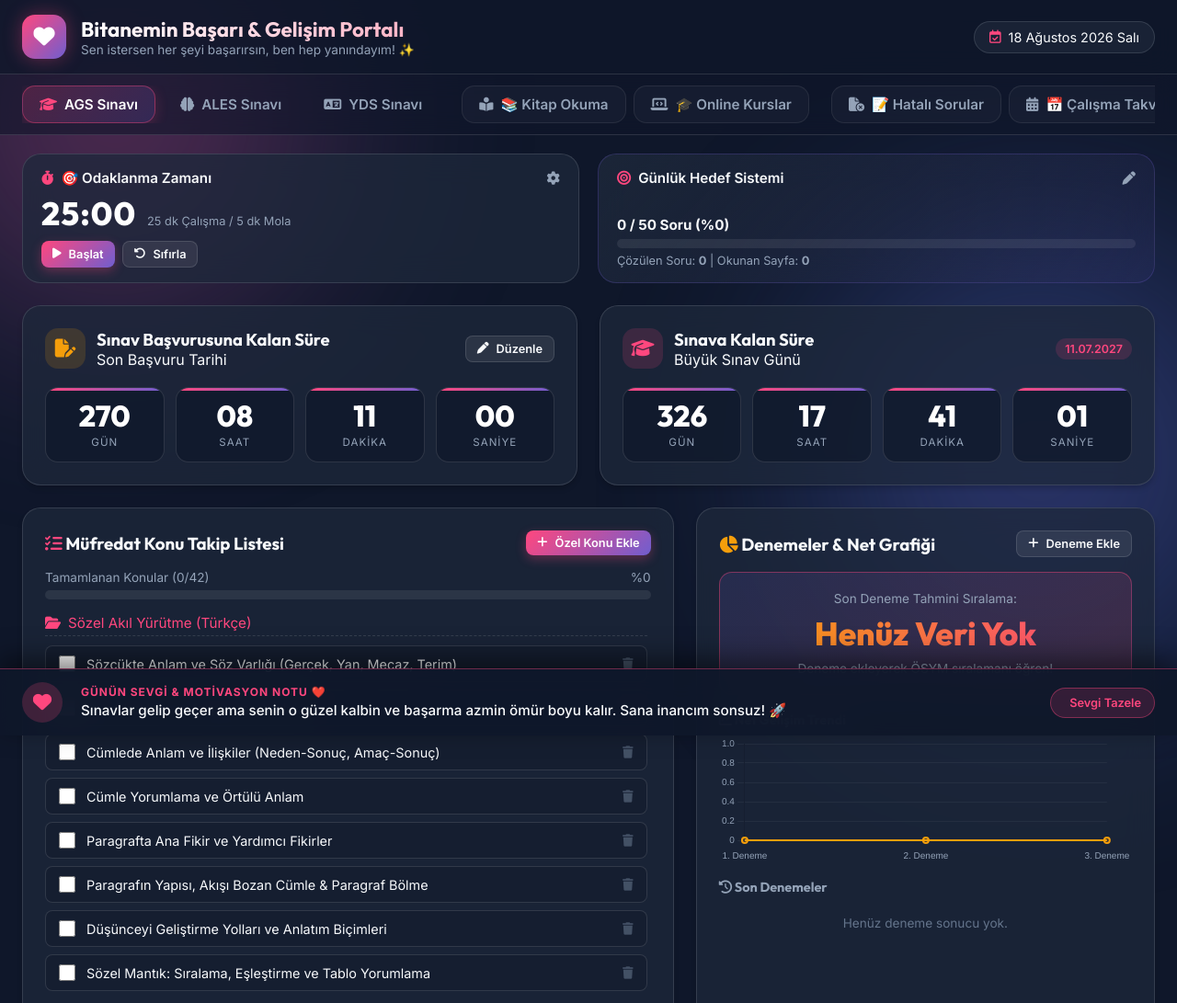
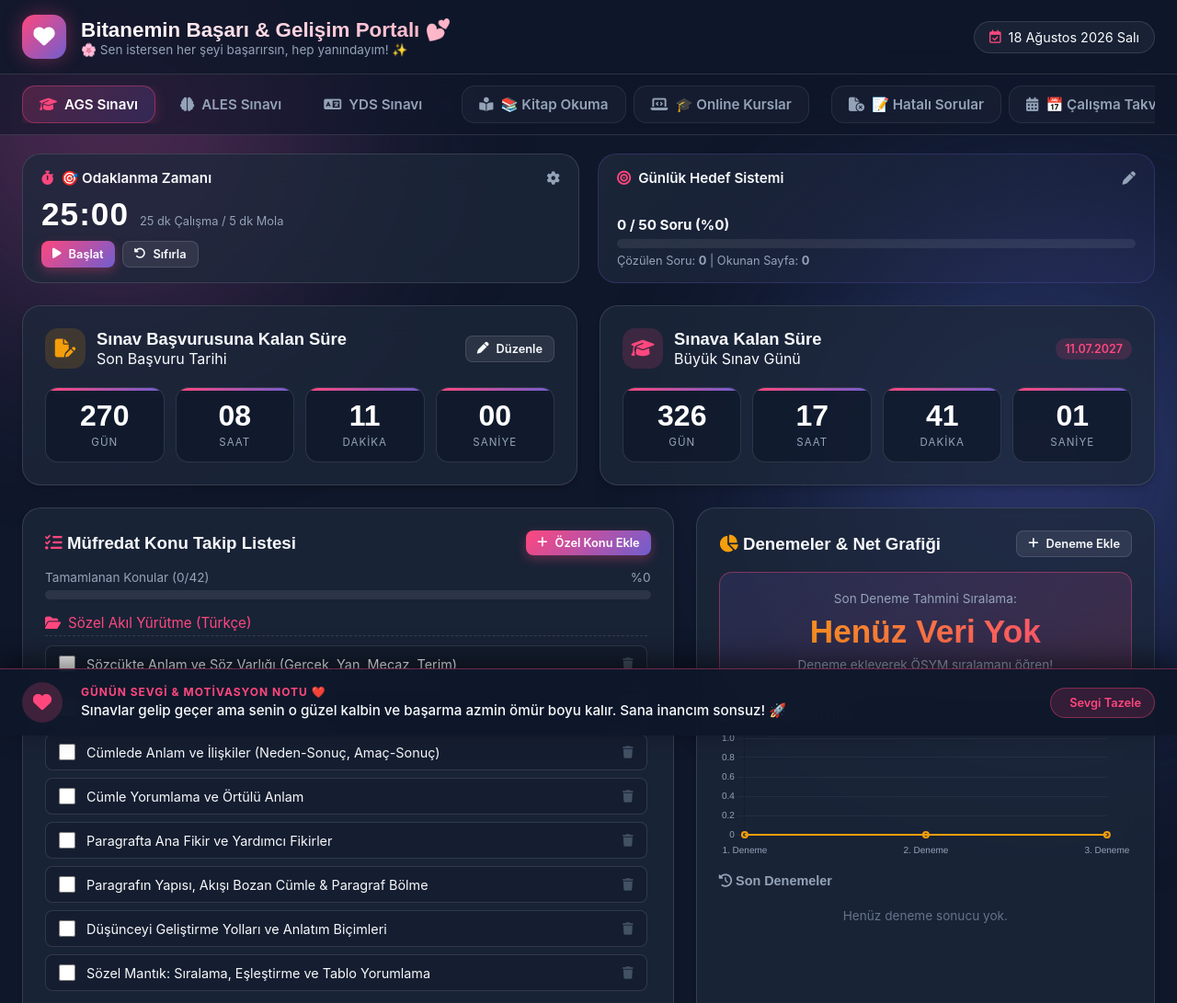
Before and after one commit to kevserimm/sevgilim_sinav_takip, a plain HTML site: page index.html in a window 1280 px wide. Shown: the top 1091 px of the page at 92% size. Drawn offline with nearby package versions, Linux system fonts and the light colour scheme.

Commit message:
Update index.html

```diff
--- a/index.html
+++ b/index.html
@@ -7,7 +7,7 @@
     <!-- Google Fonts -->
     <link rel="preconnect" href="https://fonts.googleapis.com">
     <link rel="preconnect" href="https://fonts.gstatic.com" crossorigin>
-    <link href="https://fonts.googleapis.com/css2?family=Inter:wght@300;400;500;600;700&family=Outfit:wght@400;500;600;700;800&display=swap" rel="stylesheet">
+    <link href="https://fonts.googleapis.com/css2?family=Nunito:wght@400;600;700;800;900&family=Quicksand:wght@400;500;600;700&display=swap" rel="stylesheet">
     <!-- FontAwesome Icons -->
     <link rel="stylesheet" href="https://cdnjs.cloudflare.com/ajax/libs/font-awesome/6.4.0/css/all.min.css">
     <!-- Chart.js -->
@@ -21,6 +21,9 @@
     <div class="bg-gradient-glow blob-1"></div>
     <div class="bg-gradient-glow blob-2"></div>
 
+    <!-- Floating Hearts Background -->
+    <div id="floatingHeartsContainer" style="position:fixed;top:0;left:0;width:100%;height:100%;pointer-events:none;z-index:0;overflow:hidden;"></div>
+
     <!-- Header Section -->
     <header class="app-header">
         <div class="header-container">
@@ -29,8 +32,8 @@
                     <i class="fa-solid fa-heart beat-animation"></i>
                 </div>
                 <div>
-                    <h1>Bitanemin Başarı & Gelişim Portalı</h1>
-                    <p class="subtitle">Sen istersen her şeyi başarırsın, ben hep yanındayım! ✨</p>
+                    <h1>Bitanemin Başarı & Gelişim Portalı 💕</h1>
+                    <p class="subtitle">🌸 Sen istersen her şeyi başarırsın, hep yanındayım! ✨</p>
                 </div>
             </div>
             <div class="header-actions">
```
